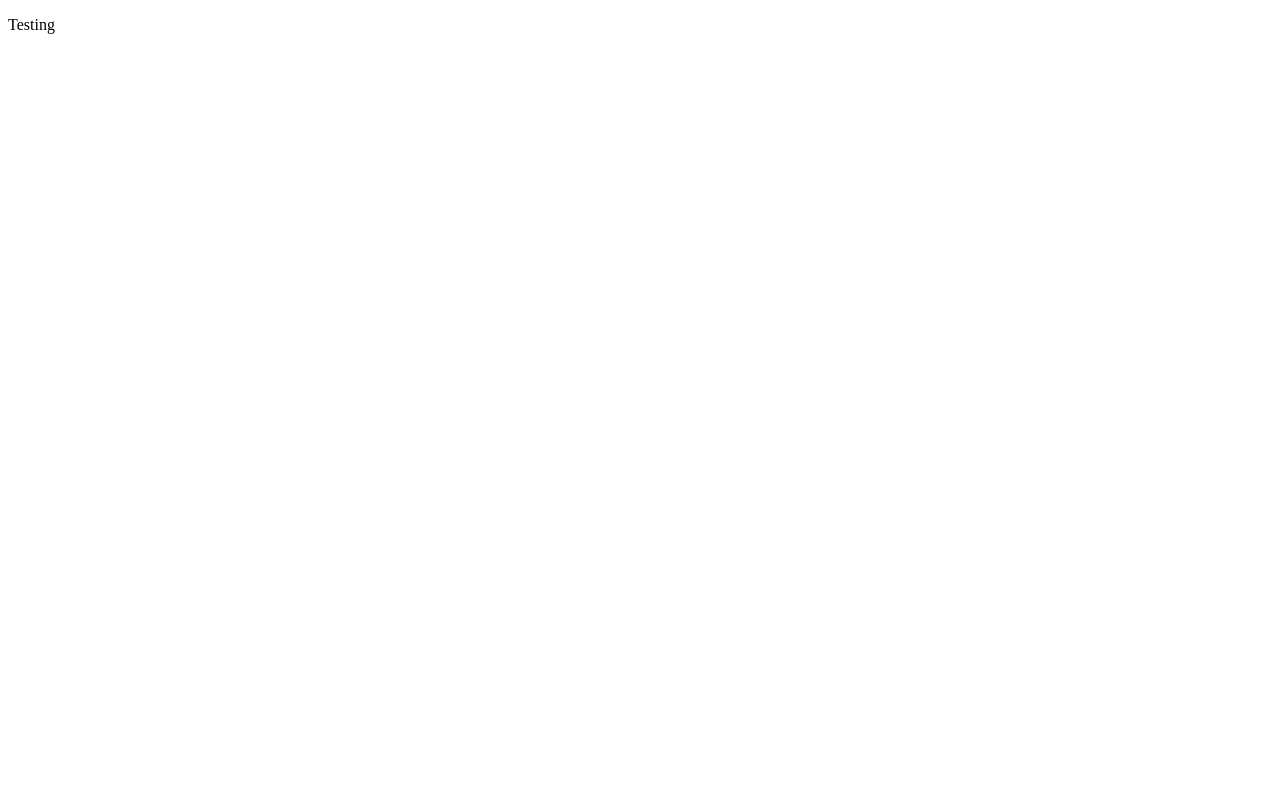
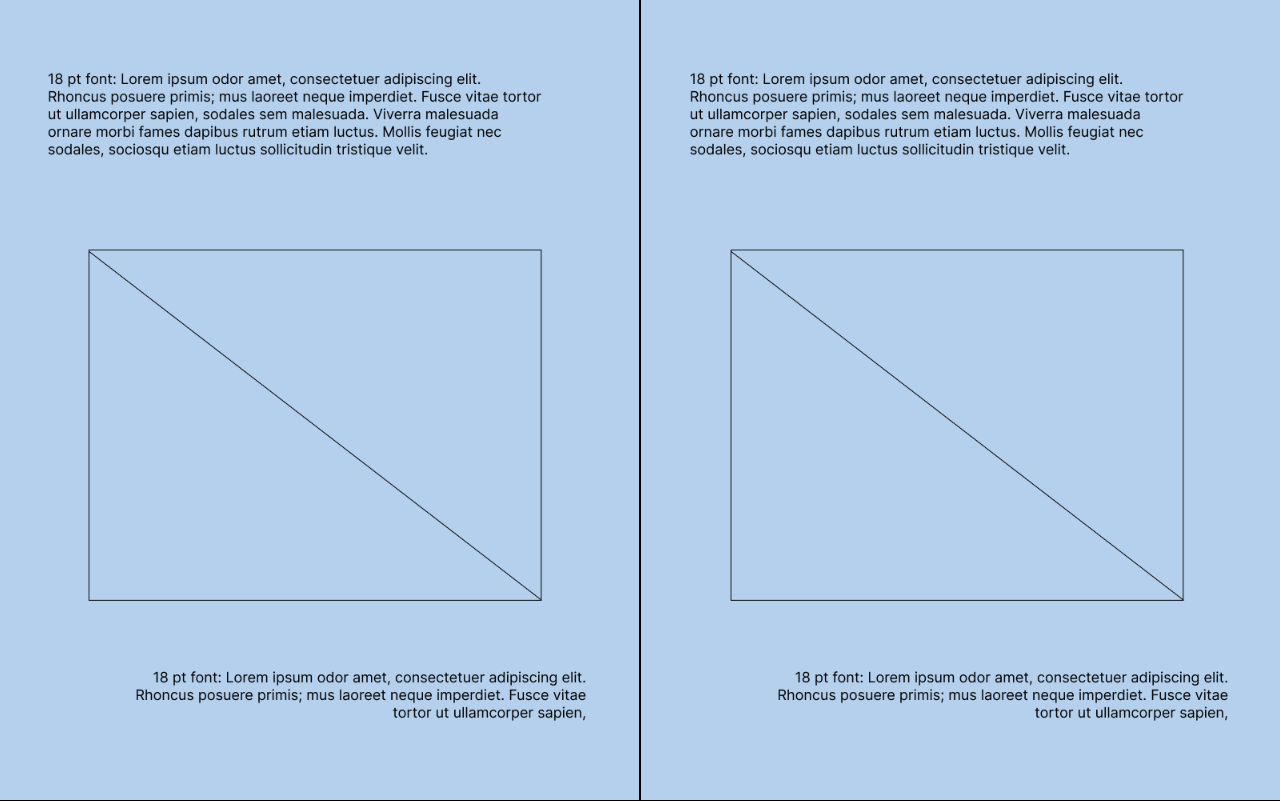
Before and after one commit to jessicatong8/AFD-storybook, a plain HTML site: page index.html in a window 1280 px wide. Drawn offline with Linux system fonts and the light colour scheme.

Commit message:
quick test of generic pages

```diff
--- a/index.html
+++ b/index.html
@@ -4,8 +4,76 @@
     <meta charset="UTF-8">
     <meta name="viewport" content="width=device-width, initial-scale=1.0">
     <title>AFD Storybook</title>
+
+    <style>
+        body {
+            margin: 0;
+            padding: 0;
+        }
+
+
+        @media only screen and (min-width: 0px) {
+            #spread {
+            display: flex;
+            /* flex-direction: row; */
+            flex-wrap: wrap;
+            justify-content: center;
+            align-items: center;
+            width: 100vw;
+            height: 100vh;
+            }
+
+            img {
+            /* width: 50vw; */
+            border: solid 1px;
+            width: 100vw;
+            }
+        }
+
+        @media only screen and (min-width: 1000px) {
+            #spread {
+            display: flex;
+            flex-direction: row;
+            flex-wrap: nowrap;
+            justify-content: center;
+            align-items: center;
+            width: 100vw;
+            height: 100vh;
+            /* justify-content: space-around; */
+            }
+            img {
+            border: solid 1px;
+            max-height: 100%;
+            width:auto;
+            }
+        }
+
+        nav {
+            padding: 0.5em;
+            background-color: #4e75ba;
+        }
+/*
+        @media (max-width: 600px) {
+            img {
+                width: 50px;
+                height: 50px;
+            }
+        } */
+    </style>
+
+
 </head>
 <body>
-    <p>Testing</p>
+    <!-- <p>Testing</p> -->
+     <!-- <nav>
+        <a href="#">Home</a>
+        <a href="#">About</a>
+        <a href="#">Contact</a>
+     </nav> -->
+    <div id="spread">
+        <img src="GenericPage.png">
+        <img src="GenericPage.png">
+    </div>
+
 </body>
 </html>
```
Also changed, not shown: GenericPage.png (added), style.css (added), 1 other file.
